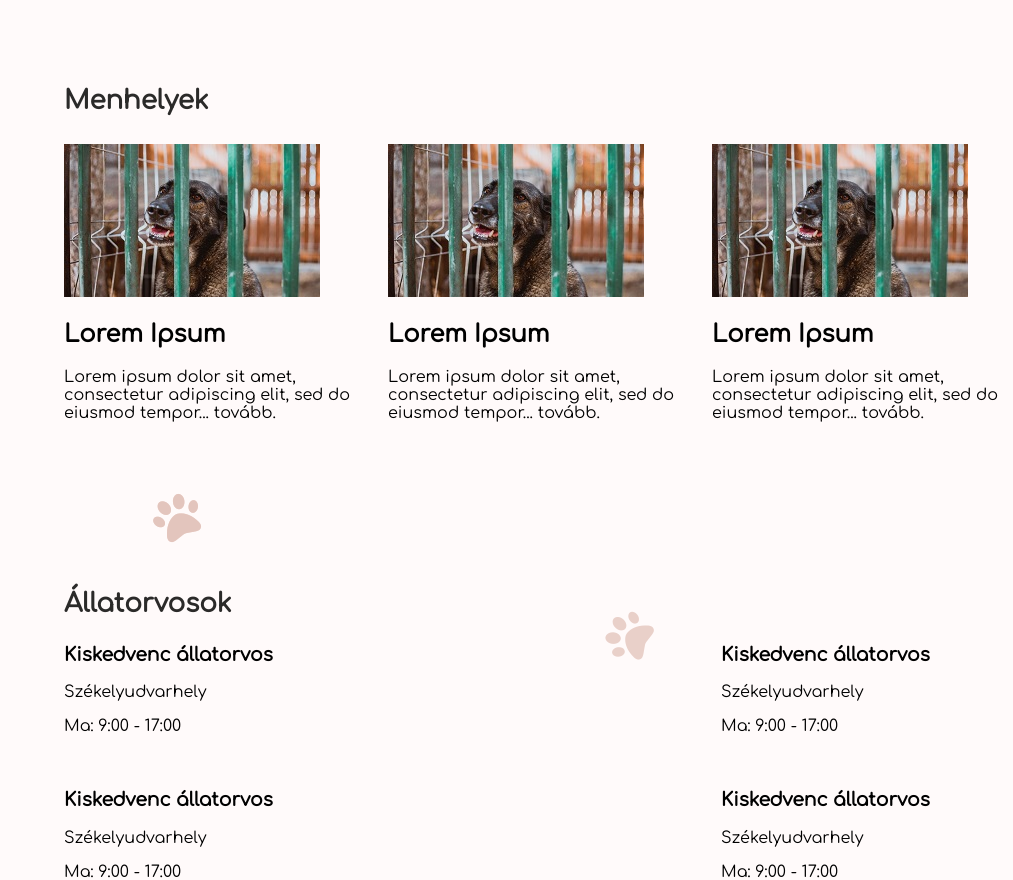
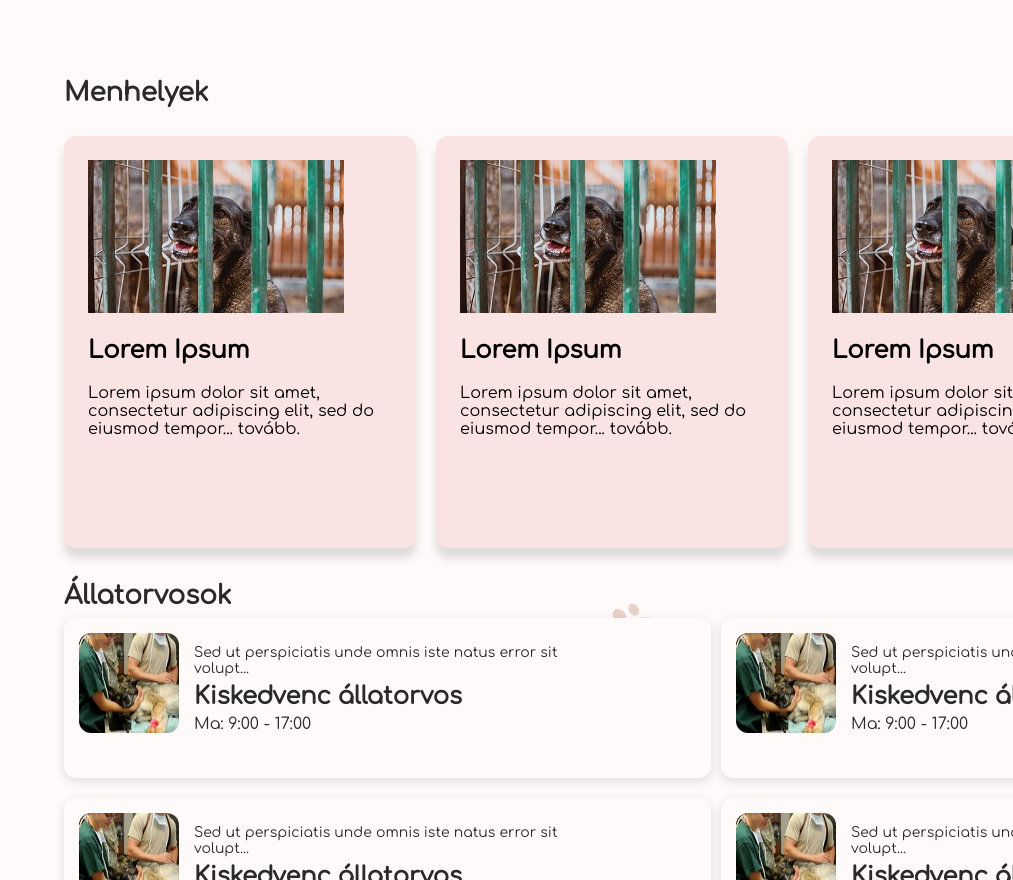
Before and after one commit to jacint1998dev/mencs_front_react, a React (Create React App) app in the folder learning-react/: page / in a window 1280 px wide. Shown: the part 1920-2800 px from the top of the page, without its empty margins (267-1280 px from the left). Built offline with nearby package versions, Linux system fonts and the light colour scheme.

Commit message:
some css/html/js added and fixed

```diff
--- a/learning-react/src/components/Boarding.jsx
+++ b/learning-react/src/components/Boarding.jsx
@@ -7,12 +7,44 @@ import BoardingCard from "./BoardingCard";
 export default function Boarding(){
     return(
         <>
+        <div className="boarding">
         <div className="boarding-frame">
-            <MoreButton className="boarding"/>
+            <MoreButton className=""/>
             <Title title='Állat panziók'/>
         </div>
-            <BoardingCard title='Állat panziók' text='Sed ut perspiciatis unde omnis iste natus error...'/>
+            <BoardingCard
+             title='Állat panziók'
+             text='Sed ut perspiciatis unde omnis iste natus error...'
+             />
         <Ellipse name='mobile-slider4'/>
+        </div>
+
+        <div className="boarding-desk">
+            <Title title='Állat panziók'/>
+            <div className="boarding-frame">
+                <div className="boarding-frame-inside-1">
+                <BoardingCard
+                title='Lorem kutyapanzió'
+                text='Sed ut perspiciatis unde omnis iste natus error...'
+                />
+                <BoardingCard
+                title='Lorem kutyapanzió'
+                text='Sed ut perspiciatis unde omnis iste natus error...'
+                />
+                </div>
+                <div className="boarding-frame-inside-2">
+                <BoardingCard
+                title='Lorem kutyapanzió'
+                text='Sed ut perspiciatis unde omnis iste natus error...'
+                />
+                <BoardingCard
+                title='Lorem kutyapanzió'
+                text='Sed ut perspiciatis unde omnis iste natus error...'
+                />
+                </div>
+            </div>
+            <MoreButton className="boarding"/>
+        </div>
         </>
     )
 }
--- a/learning-react/src/components/BoardingCard.jsx
+++ b/learning-react/src/components/BoardingCard.jsx
@@ -1,6 +1,7 @@
 import React from "react";
 import PropTypes from 'prop-types'
 import petsImage from '../images/pets-3715733_1280.jpg'
+import Tags from "./Tags";
 export default function BoardingCard(props){
 
     BoardingCard.propTypes = {
@@ -9,7 +10,7 @@ export default function BoardingCard(props){
     }
     return(
         <>
-            <div className="boarding-locations-frame">
+        <div className="boarding-locations-frame">
             <img src={petsImage} alt="" className="boarding-pets-image"/>
             <div className="boarding-location-text-frame">
                 <h3 className="boarding-text-title">{props.title}</h3>
@@ -18,6 +19,25 @@ export default function BoardingCard(props){
                 </div>
             </div>
         </div>
+        <div className="boarding-location-frame-desk">
+            <div className="boarding-location-frame-inside">
+                <div className="boarding-frame-content">
+                    <img src={petsImage} alt='' className="boarding-frame-img"></img>
+                    <div className="boarding-frame-content-text">
+                        <div className="boarding-frame-content-text-inside">
+                        <h2 className="boarding-frame-title">{props.title}</h2>
+                        </div>
+                        <p className="boarding-frame-text">{props.text}</p>
+                    </div>
+                </div>
+                <div className="boarding-frame-bottom-buttons">
+                    <Tags content='kutya'/>
+                    <Tags content='kozmetika'/>
+                    <Tags content='gondoskodás'/>
+                    <Tags content='séta'/>
+                </div>
+            </div>
+        </div>
         </>
     )
 }
--- a/learning-react/src/components/Doctor.jsx
+++ b/learning-react/src/components/Doctor.jsx
@@ -21,26 +21,31 @@ export default function Doctor(){
         </div>
         <div className="doctor-desk">
             <Title title="Állatorvosok"/>
+            <MoreButton className='doctor'/>
             <div className="doctor-frame">
                 <div className="doctor-inside-frame-1">
                 <DoctorCard background={veterinaryImage}
                         title='Kiskedvenc állatorvos'
                         location='Székelyudvarhely '
-                        time='Ma: 9:00 - 17:00'/>
+                        time='Ma: 9:00 - 17:00'
+                        text='Sed ut perspiciatis unde omnis iste natus error sit volupt...'/>
                 <DoctorCard background={veterinaryImage}
                         title='Kiskedvenc állatorvos'
                         location='Székelyudvarhely '
-                        time='Ma: 9:00 - 17:00'/>
+                        time='Ma: 9:00 - 17:00'
+                        text='Sed ut perspiciatis unde omnis iste natus error sit volupt...'/>
                 </div>
                 <div className="doctor-inside-frame-2">
                 <DoctorCard background={veterinaryImage}
                         title='Kiskedvenc állatorvos'
                         location='Székelyudvarhely '
-                        time='Ma: 9:00 - 17:00'/>
+                        time='Ma: 9:00 - 17:00'
+                        text='Sed ut perspiciatis unde omnis iste natus error sit volupt...'/>
                 <DoctorCard background={veterinaryImage}
                         title='Kiskedvenc állatorvos'
                         location='Székelyudvarhely '
-                        time='Ma: 9:00 - 17:00'/>
+                        time='Ma: 9:00 - 17:00'
+                        text='Sed ut perspiciatis unde omnis iste natus error sit volupt...'/>
                 </div>
             </div>
         </div>
--- a/learning-react/src/components/DoctorCard.jsx
+++ b/learning-react/src/components/DoctorCard.jsx
@@ -1,14 +1,18 @@
 import React from "react";
 import PropTypes from 'prop-types'
+import veterinaryImage from '../images/veterinary-85925_1280.jpg'
+
 export default function DoctorCard(props){
     DoctorCard.propTypes = {
         background: PropTypes.string.isRequired,
         title: PropTypes.string,
         location: PropTypes.string,
-        time: PropTypes.string
+        time: PropTypes.string,
+        text: PropTypes.string
     }
 
     return(
+        <>
         <div className="doctor-contact">
                 <div className="doctor-rectangle" style={{
             backgroundImage: `url(${props.background})`
@@ -22,5 +26,20 @@ export default function DoctorCard(props){
                 </div>
             </div>
         </div>
+        <div className="doctor-contact-desk">
+            <div className="doctor-card-content">
+                <img src={veterinaryImage} alt="" className="doctor-card-contact-img"/>
+                    <div className="doctor-content-inside">
+                        <div className="doctor-content-inside-2">
+                        <p className="doctor-content-inside-date">{props.time}</p>
+                        <div className="doctor-content-inside-3">
+                            <h2 className="doctor-content-inside-title">{props.title}</h2>
+                            <p className="doctor-content-inside-text">{props.text}</p>
+                        </div>
+                    </div>
+                </div>
+            </div>
+        </div>
+        </>
     )
 }
--- /dev/null
+++ b/learning-react/src/components/Tags.jsx
@@ -0,0 +1,14 @@
+import React from "react";
+import PropTypes from 'prop-types'
+export default function Tags(props){
+    Tags.propTypes = {
+        content : PropTypes.string
+    }
+    return (
+        <>
+            <div className="tags">
+                <p className="tags-text">{props.content}</p>
+            </div>
+        </>
+    )
+}
--- a/learning-react/src/index.css
+++ b/learning-react/src/index.css
@@ -74,20 +74,7 @@ body{
   border-radius: 25px;
 }
 .button-more-boarding{
-  box-sizing: border-box;
-  display: flex;
-  flex-direction: row;
-  align-items: center;
-  padding: 0px 15px;
-  gap: 15px;
-  position: absolute;
-  width: 72px;
-  height: 40px;
-  left: 253px;
-  top: 10px;
-  background: #FFFAFA;
-  border: 2px solid #2B2A29;
-  border-radius: 25px;
+display: none;
 }
 .fa-solid.fa-bars.nav-bar-icon{
   display: flex;
@@ -263,7 +250,9 @@ color: #2B2A29;
   color: #2B2A29;
 
 }
-
+.doctor-contact-desk{
+  display: none;
+}
 .footer-line{
   position: absolute;
   width: 350px;
@@ -391,6 +380,9 @@ top: 0px;
   background: #FFFAFA;
   border: 2px solid #2B2A29;
   border-radius: 25px;
+}
+.boarding-desk{
+  display: none;
 }
 
 .button-more-text{
@@ -433,7 +425,12 @@ flex: none;
 order: 0;
 flex-grow: 0;
 }
-
+.boarding-locations-frame-desk{
+  display: none;
+}
+.boarding-frame-content{
+  display: none;
+}
 .small-card-rectangle{
   width: 70px;
   height: 70px;
@@ -595,7 +592,7 @@ padding: 24px;
 gap: 10px;
 width: 240px;
 height: 364px;
-background: #f8dcdc;
+background: #fcdcdc;
 box-shadow: 10px 10px 10px rgba(102, 69, 37, 0.15);
 border-radius: 12px;
 flex: none;
@@ -1101,6 +1098,9 @@ transform: rotate(-78.76deg);
   transform: rotate(-67.4deg);
 }
 .animal-search-button{
+  display: none;
+}
+.tags{
   display: none;
 }
 }
@@ -1334,7 +1334,8 @@ width: 109px;
 height: 168px;
 left: 920px;
 top: 117px;
-
+white-space: nowrap;
+text-align: center;
   }
 
   .footer-line{
@@ -1351,7 +1352,7 @@ border: 1px solid rgba(43, 42, 41, 0.1);
     position: absolute;
 width: 60px;
 height: 20px;
-left: 920px;
+left: 950px;
 top: 371px;
   }
 
@@ -1556,9 +1557,27 @@ top: 0px;
 font-weight: 700;
 font-size: 26px;
 line-height: 29px;
+white-space: nowrap;
 display: flex;
 align-items: center;
 color: #2B2A29;
+}
+.shelter-card-box{
+  display: flex;
+  flex-direction: row;
+  align-items: flex-start;
+  padding: 24px;
+  gap: 10px;
+
+  width: 304px;
+  height: 364px;
+  background: #fae3e3;
+  box-shadow: 0px 10px 10px rgba(43, 42, 41, 0.15);
+  border-radius: 12px;
+
+  flex: none;
+  order: 0;
+  flex-grow: 0;
 }
 
   .button-more{
@@ -1916,13 +1935,29 @@ bottom: 35.41%;
   width: 56px;
   height: 50px;
   left: 1335px;
-  top: 200px;
+  top: 220px;
   background: #FFFAFA;
   border: 2px solid #2B2A29;
   border-radius: 25px;
 }
 .button-more-doctor{
 
+  box-sizing: border-box;
+  display: flex;
+  flex-direction: row;
+  align-items: center;
+  padding: 0px 10px;
+  gap: 15px;
+  position: absolute;
+  width: 56px;
+  height: 50px;
+  left: 1335px;
+  top: 175px;
+  background: #FFFAFA;
+  border: 2px solid #2B2A29;
+  border-radius: 25px;
+}
+.button-more-shelter{
   box-sizing: border-box;
   display: flex;
   flex-direction: row;
@@ -1938,22 +1973,6 @@ bottom: 35.41%;
   border: 2px solid #2B2A29;
   border-radius: 25px;
 }
-.button-more-shelter{
-  box-sizing: border-box;
-  display: flex;
-  flex-direction: row;
-  align-items: center;
-  padding: 0px 10px;
-  gap: 15px;
-  position: absolute;
-  width: 56px;
-  height: 50px;
-  left: 1335px;
-  top: 200px;
-  background: #FFFAFA;
-  border: 2px solid #2B2A29;
-  border-radius: 25px;
-}
 .shelter{
   position: absolute;
 width: 1276px;
@@ -2016,5 +2035,319 @@ flex: none;
 order: 1;
 flex-grow: 0;
 }
-
-}
+.boarding-frame{
+  display: none;
+}
+.doctor{
+  display: none;
+}
+.boarding{
+  display: none;
+}
+.hero{
+  display: none;
+}
+.doctor-contact{
+  display: none;
+}
+.doctor-contact-desk{
+  display: flex;
+flex-direction: column;
+align-items: flex-start;
+padding: 15px;
+gap: 10px;
+
+width: 617px;
+height: 130px;
+background: #FFFAFA;
+box-shadow: 0px 3px 10px rgba(43, 42, 41, 0.15);
+border-radius: 12px;
+flex: none;
+order: 0;
+flex-grow: 0;
+}
+
+.doctor-card-content{
+  display: flex;
+  flex-direction: row;
+  align-items: center;
+  padding: 0px;
+  gap: 15px;
+
+  width: 587px;
+  height: 100px;
+  flex: none;
+  order: 0;
+  flex-grow: 0;
+}
+.doctor-card-contact-img{
+  box-sizing: border-box;
+width: 100px;
+height: 100px;
+border-radius: 12px;
+flex: none;
+order: 0;
+flex-grow: 0;
+}
+.doctor-content-inside{
+  display: flex;
+flex-direction: column;
+align-items: flex-start;
+padding: 0px;
+gap: 8px;
+width: 472px;
+height: 73px;
+flex: none;
+order: 1;
+flex-grow: 0;
+}
+.doctor-content-inside-2{
+  display: flex;
+flex-direction: column;
+align-items: flex-start;
+padding: 0px;
+gap: 6px;
+width: 411px;
+height: 73px;
+flex: none;
+order: 0;
+flex-grow: 0;
+}
+.doctor-content-inside-3{
+  display: flex;
+flex-direction: column;
+align-items: flex-start;
+padding: 0px;
+gap: 2px;
+width: 411px;
+height: 45px;
+flex: none;
+order: 0;
+flex-grow: 0;
+}
+.doctor-content-inside-date{
+width: 411px;
+height: 22px;
+font-family: 'Comfortaa';
+font-style: normal;
+font-weight: 500;
+font-size: 16px;
+line-height: 140%;
+display: flex;
+align-items: center;
+color: #2B2A29;
+flex: none;
+order: 1;
+flex-grow: 0;
+}
+.doctor-content-inside-text{
+  width: 411px;
+  height: 0px;
+  font-family: 'Comfortaa';
+  font-style: normal;
+  font-weight: 400;
+  font-size: 14px;
+  line-height: 16px;
+  display: flex;
+  align-items: center;
+  color: #2B2A29;
+  flex: none;
+  order: 0;
+  flex-grow: 0;
+}
+.doctor-content-inside-title{
+  width: 411px;
+  height: 0px;
+  font-family: 'Comfortaa';
+  font-style: normal;
+  font-weight: 700;
+  font-size: 24px;
+  line-height: 27px;
+  display: flex;
+  align-items: center;
+  color: #2B2A29;
+  flex: none;
+  order: 1;
+  flex-grow: 0;
+}
+.boarding-desk{
+  position: absolute;
+width: 1274px;
+height: 429px;
+left: 323px;
+top: 2890px;
+}
+.boarding-frame{
+  display: flex;
+flex-direction: row;
+align-items: flex-start;
+padding: 0px;
+gap: 40px;
+
+position: absolute;
+width: 1274px;
+height: 370px;
+left: 0px;
+top: 59px;
+}
+.boarding-frame-inside-1{
+  display: flex;
+flex-direction: column;
+align-items: flex-start;
+padding: 0px;
+gap: 20px;
+width: 617px;
+height: 370px;
+flex: none;
+order: 0;
+flex-grow: 0;
+}
+.boarding-frame-inside-2{
+  display: flex;
+flex-direction: column;
+align-items: flex-start;
+padding: 0px;
+gap: 20px;
+width: 617px;
+height: 370px;
+flex: none;
+order: 1;
+flex-grow: 0;
+}
+.boarding-locations-frame{
+  display: none;
+}
+.boarding-location-frame-desk{
+  display: flex;
+flex-direction: column;
+align-items: flex-start;
+padding: 15px;
+gap: 10px;
+width: 617px;
+height: 175px;
+background: #f9e5e5;
+box-shadow: 0px 3px 10px rgba(43, 42, 41, 0.15);
+border-radius: 12px;
+flex: none;
+order: 0;
+flex-grow: 0;
+}
+.boarding-frame-content{
+  display: flex;
+flex-direction: row;
+align-items: center;
+padding: 0px;
+gap: 15px;
+width: 587px;
+height: 100px;
+flex: none;
+order: 0;
+flex-grow: 0;
+}
+.boarding-frame-bottom-buttons{
+  display: flex;
+  flex-direction: row;
+  align-items: flex-start;
+  margin-top: 10px;
+  margin-left: 10px;
+  gap: 10px;
+  width: 100%;
+
+  height: auto;
+  flex: none;
+  order: 1;
+  flex-grow: 0;
+}
+.boarding-frame-img{
+  box-sizing: border-box;
+width: 100px;
+height: 100px;
+border-radius: 12px;
+flex: none;
+order: 0;
+flex-grow: 0;
+}
+.boarding-frame-content-text{
+  display: flex;
+flex-direction: column;
+align-items: flex-start;
+padding: 0px;
+gap: 8px;
+width: 472px;
+height: 95px;
+flex: none;
+order: 1;
+flex-grow: 0;
+}
+.boarding-frame-content-text-inside{
+  display: flex;
+flex-direction: column;
+align-items: flex-start;
+padding: 0px;
+gap: 2px;
+width: 411px;
+height: 45px;
+flex: none;
+order: 0;
+flex-grow: 0;
+}
+.boarding-frame-title{
+  width: 411px;
+height: 27px;
+font-family: 'Comfortaa';
+font-style: normal;
+font-weight: 700;
+font-size: 24px;
+line-height: 27px;
+display: flex;
+align-items: center;
+color: #2B2A29;
+flex: none;
+order: 1;
+flex-grow: 0;
+}
+.boarding-frame-text{
+  width: 472px;
+height: 44px;
+font-family: 'Comfortaa';
+font-style: normal;
+font-weight: 500;
+font-size: 16px;
+line-height: 140%;
+display: flex;
+align-items: center;
+color: #2B2A29;
+flex: none;
+order: 1;
+flex-grow: 0;
+}
+.tags{
+display: flex;
+flex-direction: row;
+align-items: center;
+padding: 6px 10px;
+gap: 10px;
+width: fit-content;
+height: 30px;
+border: 1.5px solid #2B2A29;
+border-radius: 25px;
+flex: none;
+order: 0;
+flex-grow: 0;
+}
+.tags-text{
+  width: 46px;
+height: 18px;
+font-family: 'Comfortaa';
+font-style: normal;
+font-weight: 700;
+font-size: 16px;
+line-height: 18px;
+display: flex;
+align-items: center;
+color: #2B2A29;
+flex: none;
+order: 0;
+flex-grow: 0;
+}
+}
```
